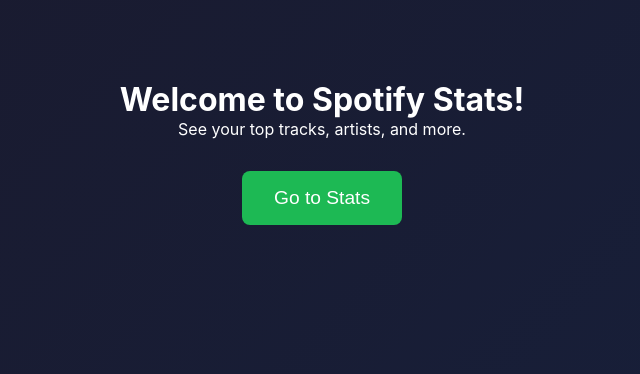
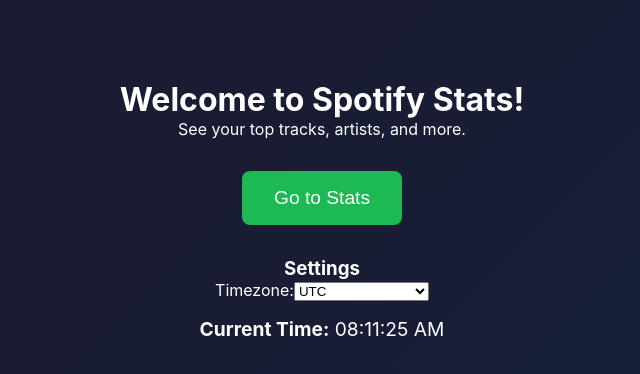
Before and after one commit to itzdinnertime/SpotifyUserStatsTracker, a React (Create React App) app in the folder frontend/: page / in a window 1280 px wide. Shown: the top 374 px of the page, without its empty margins (318-958 px from the left). Built offline with nearby package versions, Linux system fonts and the light colour scheme.

Commit message:
Added timezone and clock (not finished

```diff
--- a/frontend/src/App.js
+++ b/frontend/src/App.js
@@ -2,15 +2,18 @@
 import { BrowserRouter as Router, Routes, Route } from 'react-router-dom';
 import HomePage from './components/HomePage';
 import StatsPage from './components/StatsPage';
+import { TimezoneProvider } from './components/TimezoneContext';
 
 function App() {
   return (
+    <TimezoneProvider>
       <Router>
         <Routes>
           <Route path="/" element={<HomePage />} />
           <Route path="/stats" element={<StatsPage />} />
         </Routes>
       </Router>
+    </TimezoneProvider>
   );
 }
 
--- a/frontend/src/components/HomePage.js
+++ b/frontend/src/components/HomePage.js
@@ -1,9 +1,48 @@
-import React from 'react';
+import React, { useState, useEffect, useContext } from 'react';
 import { useNavigate } from 'react-router-dom';
 import '../App.css';
+import { TimezoneContext } from './TimezoneContext';
+
+const timezones = [
+  'UTC',
+  'America/New_York',
+  'Europe/London',
+  'Asia/Tokyo',
+  'Australia/Sydney'
+  // Add more as needed
+];
 
 function HomePage() {
   const navigate = useNavigate();
+  const { timezone, setTimezone } = useContext(TimezoneContext);
+  const [currentTime, setCurrentTime] = useState(new Date());
+
+  useEffect(() => {
+    const timer = setInterval(() => {
+      setCurrentTime(new Date());
+    }, 1000);
+    return () => clearInterval(timer);
+  }, []);
+
+  // Format time in selected timezone
+  const getTimeString = () => {
+    try {
+      return currentTime.toLocaleTimeString('en-US', {
+        hour: '2-digit',
+        minute: '2-digit',
+        second: '2-digit',
+        timeZone: timezone
+      });
+    } catch {
+      // fallback if timezone is invalid
+      return currentTime.toLocaleTimeString();
+    }
+  };
+
+  const handleTimezoneChange = (e) => {
+    setTimezone(e.target.value);
+  };
+
   return (
     <div className="home-page">
       <h1>Welcome to Spotify Stats!</h1>
@@ -14,6 +53,22 @@
       >
         Go to Stats
       </button>
+      <div className="settings-widget" style={{ marginTop: '2rem' }}>
+        <h3>Settings</h3>
+        <label htmlFor="timezone-select">Timezone:</label>
+        <select
+          id="timezone-select"
+          value={timezone}
+          onChange={handleTimezoneChange}
+        >
+          {timezones.map(tz => (
+            <option key={tz} value={tz}>{tz}</option>
+          ))}
+        </select>
+        <div style={{ marginTop: '1rem', fontSize: '1.2rem' }}>
+          <strong>Current Time:</strong> {getTimeString()}
+        </div>
+      </div>
     </div>
   );
 }
--- a/frontend/src/components/RecentlyPlayed.js
+++ b/frontend/src/components/RecentlyPlayed.js
@@ -1,11 +1,11 @@
 import { useState, useEffect } from 'react';
 
-function RecentlyPlayed() {
+function RecentlyPlayed({ timezone }) {
   const [tracks, setTracks] = useState([]);
   const [loading, setLoading] = useState(true);
 
   useEffect(() => {
-    fetch('http://localhost:8000/api/stats/recently-played')
+    fetch(`http://localhost:8000/api/stats/recently-played?timezone=${timezone}`)
       .then(res => res.json())
       .then(data => {
         setTracks(data);
@@ -15,7 +15,7 @@
         console.error('Error fetching recently played:', err);
         setLoading(false);
       });
-  }, []);
+  }, [timezone]);
 
   const formatDate = (dateString) => {
     const date = new Date(dateString);
--- a/frontend/src/components/StatsPage.js
+++ b/frontend/src/components/StatsPage.js
@@ -1,12 +1,15 @@
-import React from 'react';
+import React, { useContext } from 'react';
 import UserProfile from './UserProfile';
 import TopTracks from './TopTracks';
 import TopArtists from './TopArtists';
 import RecentlyPlayed from './RecentlyPlayed';
 import { Link } from 'react-router-dom';
 import '../App.css';
+import { TimezoneContext } from './TimezoneContext';
 
 function StatsPage() {
+  const { timezone } = useContext(TimezoneContext);
+
   return (
     <div className="App">
       <Link to="/" style={{ color: '#1db954', textDecoration: 'underline', marginBottom: '1rem', display: 'inline-block' }}>
@@ -16,7 +19,7 @@
       <div className="stats-container">
         <TopTracks />
         <TopArtists />
-        <RecentlyPlayed />
+        <RecentlyPlayed timezone={timezone} />
       </div>
     </div>
   );
--- /dev/null
+++ b/frontend/src/components/TimezoneContext.js
@@ -0,0 +1,17 @@
+import React, { createContext, useState, useEffect } from 'react';
+
+export const TimezoneContext = createContext();
+
+export function TimezoneProvider({ children }) {
+  const [timezone, setTimezone] = useState(localStorage.getItem('timezone') || 'UTC');
+
+  useEffect(() => {
+    localStorage.setItem('timezone', timezone);
+  }, [timezone]);
+
+  return (
+    <TimezoneContext.Provider value={{ timezone, setTimezone }}>
+      {children}
+    </TimezoneContext.Provider>
+  );
+}
```
Also changed, not shown: 2 other files (tests, documents, lock files or other folders). Lines whose indentation alone changed are shown as unchanged.
